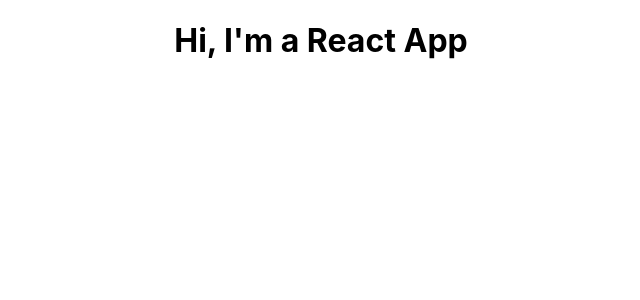
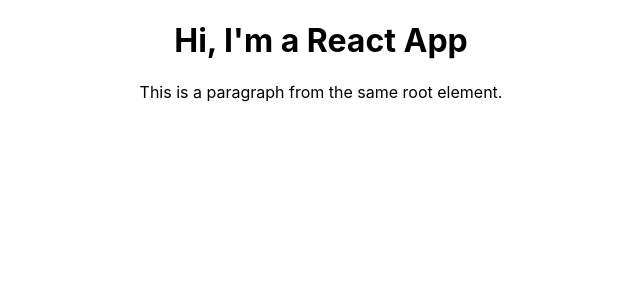
Before and after one commit to davidborka/ReactTrainig, a React (Create React App) app in the folder react-complete-training/: page / in a window 1280 px wide. Shown: the top 300 px of the page, without its empty margins (319-959 px from the left). Built offline with nearby package versions, Linux system fonts and the light colour scheme.

Commit message:
JSXRestrictions

```diff
--- a/react-complete-training/src/App.js
+++ b/react-complete-training/src/App.js
@@ -6,6 +6,7 @@
     return(
     <div className="App">
       <h1>Hi, I'm a React App</h1>
+      <p>This is a paragraph from the same root element.</p>
     </div>
     );
   }
```
